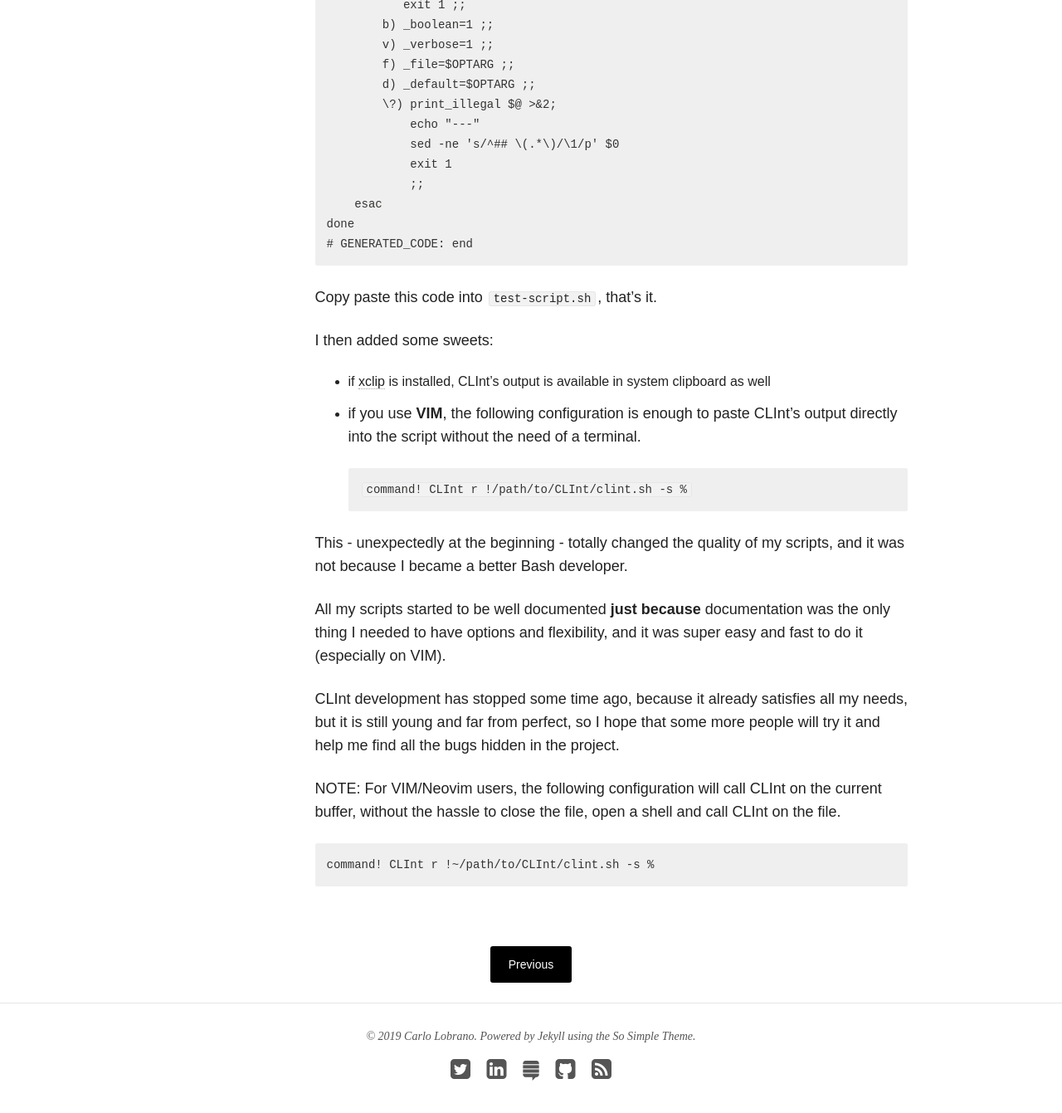
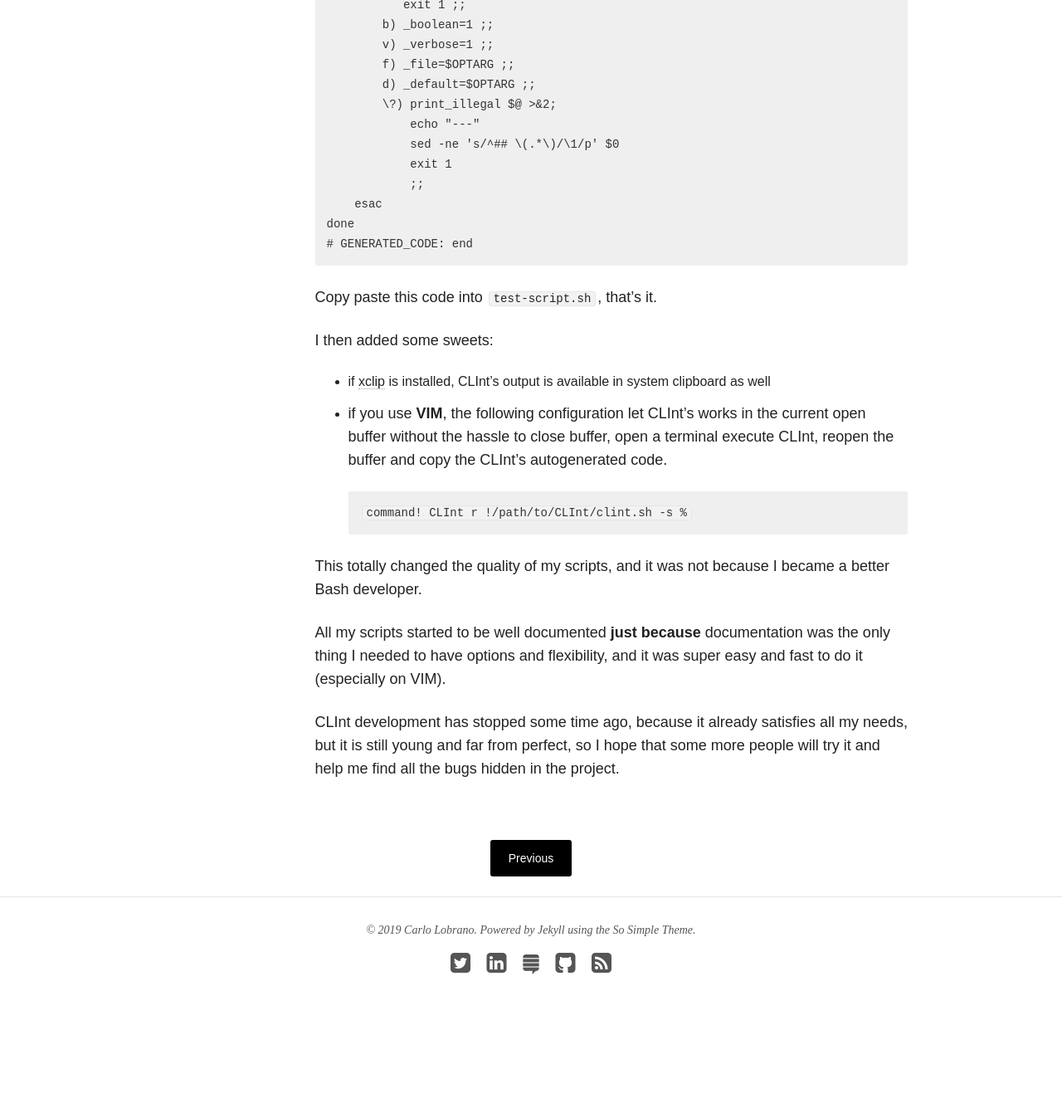
Before and after one commit to clobrano/clobrano.github.io, a Jekyll site: the page built from _posts/blog/2019-06-19-clint.md, in a window 1280 px wide and 1400 px high, scrolled down 2413 px. Shown: the top 1341 px of the window at 83% size. Built offline with Jekyll 4.4.1, drawn with Linux system fonts in a browser that asks for light colours; nearby versions of some CDN libraries; after the commit the page ends 3685 px from its top, so only the background shows below that.

Commit message:
clint: removed repeated paragraph

```diff
--- a/_posts/blog/2019-06-19-clint.md
+++ b/_posts/blog/2019-06-19-clint.md
@@ -99,17 +99,12 @@ Copy paste this code into `test-script.sh`, that's it.
 I then added some sweets:
 
 - if [xclip](https://github.com/astrand/xclip) is installed, CLInt's output is available in system clipboard as well
-- if you use **VIM**, the following configuration is enough to paste CLInt's output directly into the script without the need of a terminal.
+- if you use **VIM**, the following configuration let CLInt's works in the current open buffer without the hassle to close buffer, open a terminal execute CLInt, reopen the buffer and copy the CLInt's autogenerated code.
 
         command! CLInt r !/path/to/CLInt/clint.sh -s %
 
-This - unexpectedly at the beginning - totally changed the quality of my scripts, and it was not because I became a better Bash developer.
+This totally changed the quality of my scripts, and it was not because I became a better Bash developer.
 
 All my scripts started to be well documented **just because** documentation was the only thing I needed to have options and flexibility, and it was super easy and fast to do it (especially on VIM).
 
 CLInt development has stopped some time ago, because it already satisfies all my needs, but it is still young and far from perfect, so I hope that some more people will try it and help me find all the bugs hidden in the project.
-
-
-NOTE: For VIM/Neovim users, the following configuration will call CLInt on the current buffer, without the hassle to close the file, open a shell and call CLInt on the file.
-
-    command! CLInt r !~/path/to/CLInt/clint.sh -s %
```
